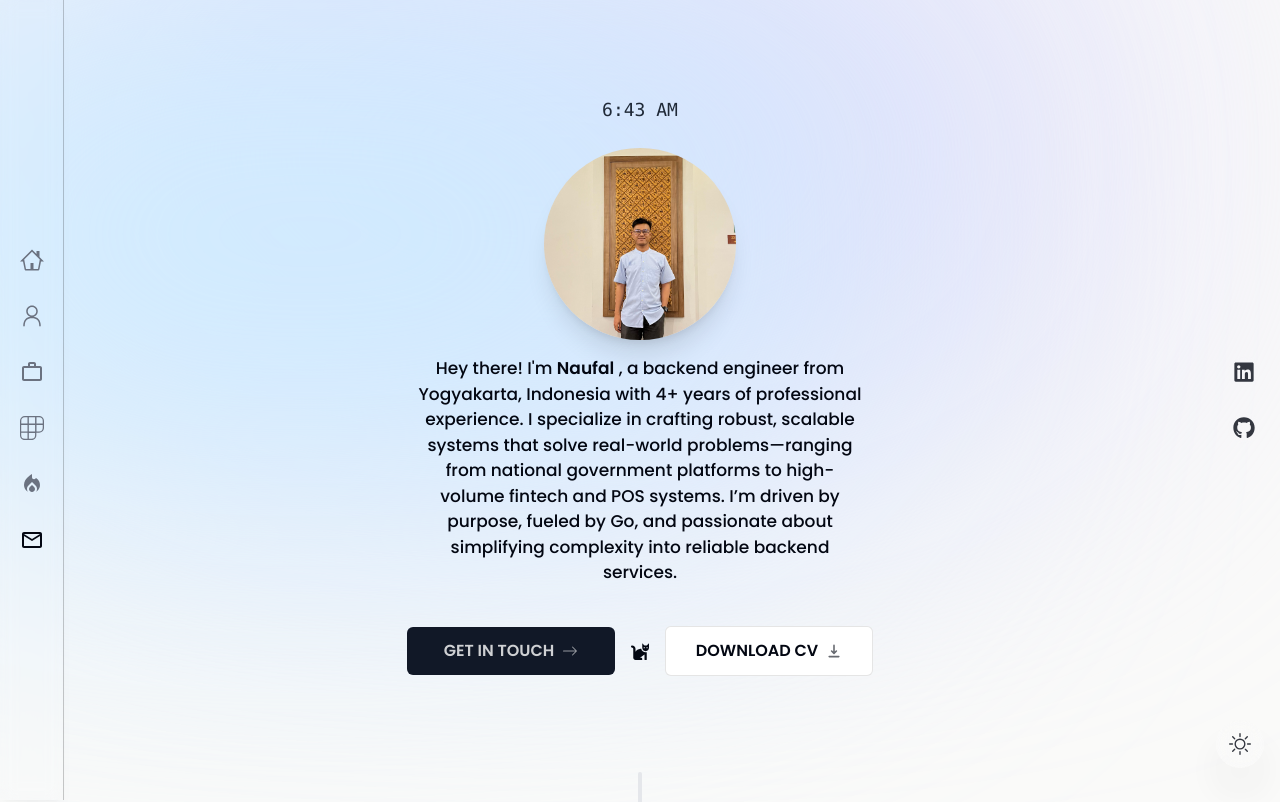
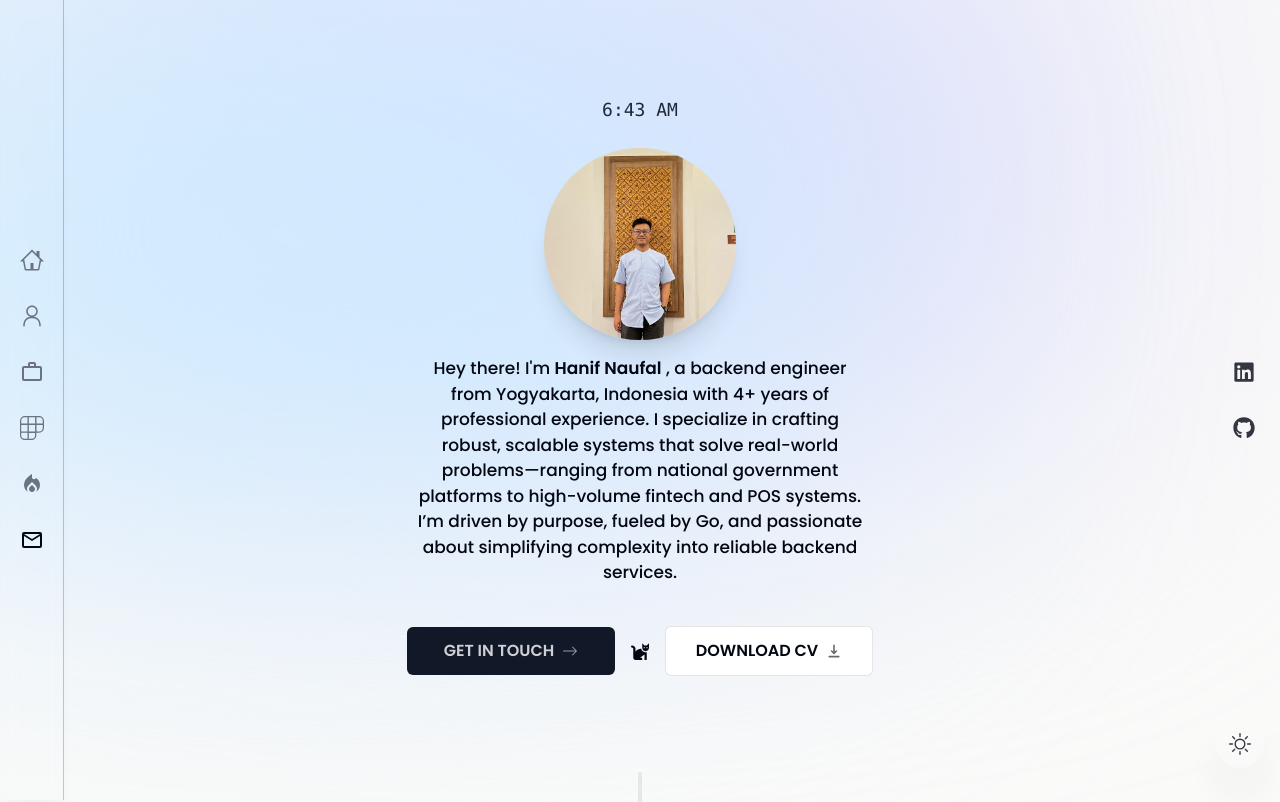
Before and after one commit to Digisata/portfolio, a Next.js app: page / in a window 1280 px wide. Shown: the top 802 px of the page. Built offline with nearby package versions, Linux system fonts and the light colour scheme; no server answers.

Commit message:
update wording

```diff
--- a/components/Intro.tsx
+++ b/components/Intro.tsx
@@ -91,7 +91,7 @@ export default function Intro() {
         Hey there!{" "}
         <span className="hover:underline">
           {" "}
-          I&apos;m <span className="font-semibold cursor-pointer">Naufal</span>
+          I&apos;m <span className="font-semibold cursor-pointer">Hanif Naufal</span>
         </span>{" "}
         , a backend engineer from Yogyakarta, Indonesia with 4+ years of
         professional experience. I specialize in crafting robust, scalable
```
